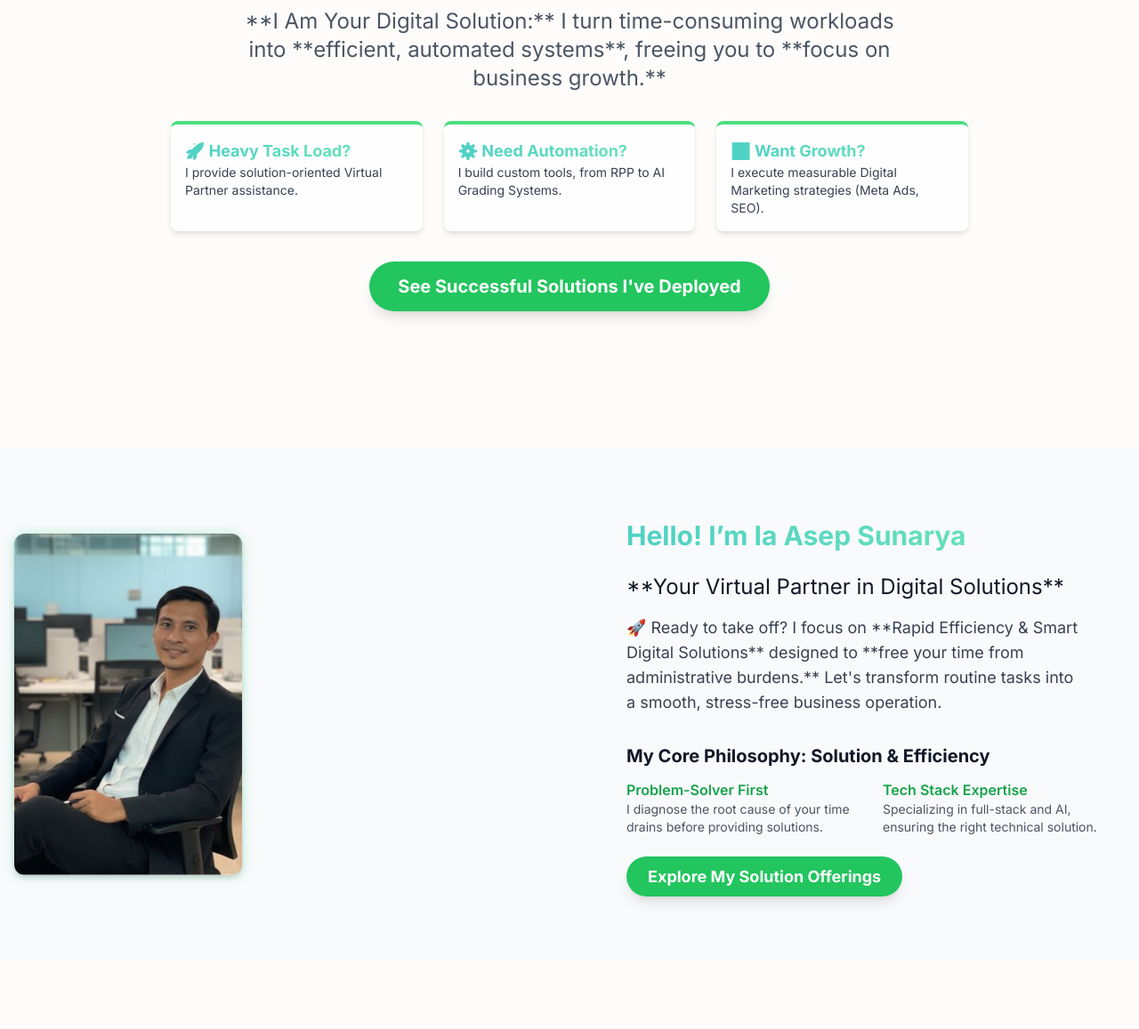
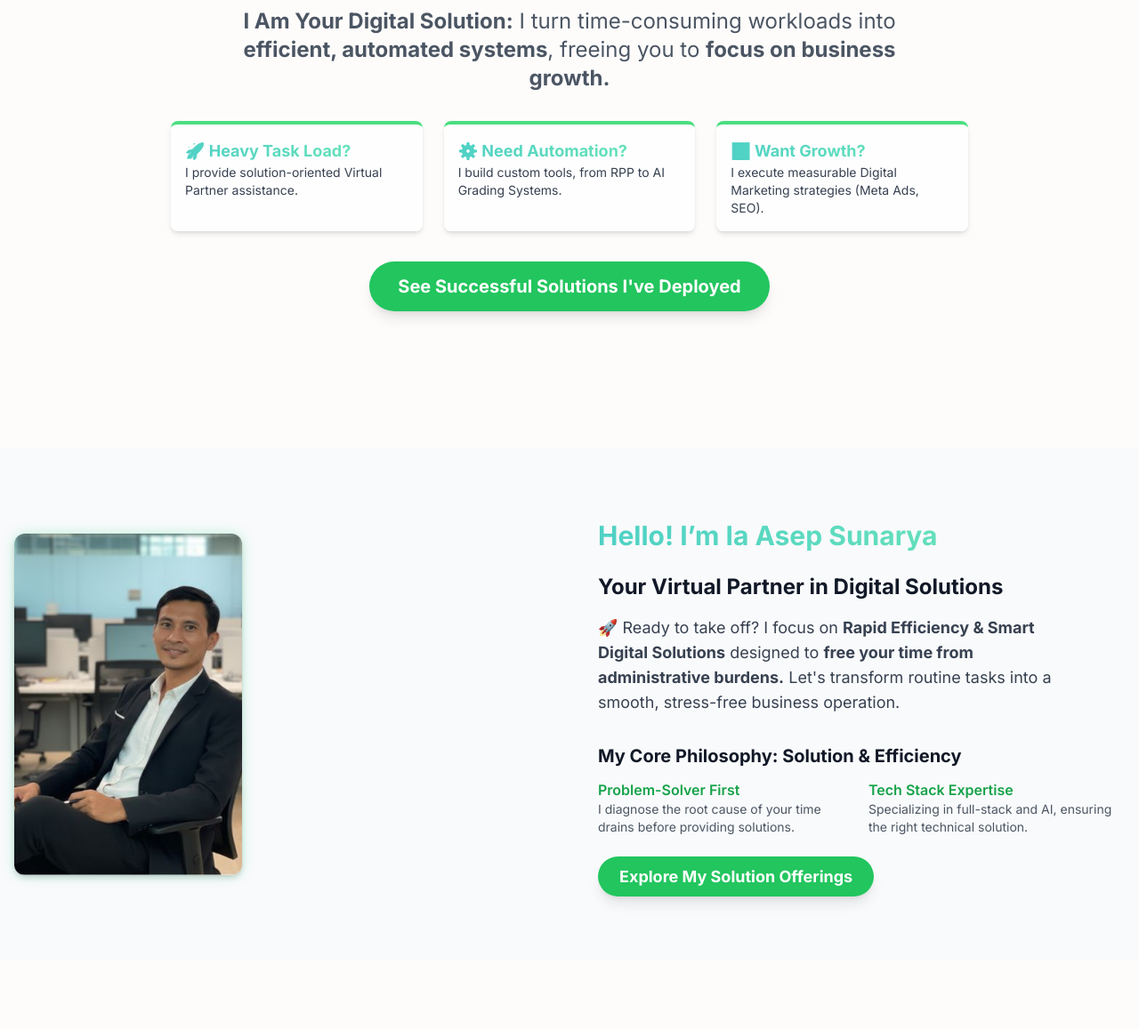
Before and after one commit to gelarsampurna12/ias-portofolio, a website: page index.html in a window 1280 px wide. Shown: the part 376-1533 px from the top of the page at 89% size. Drawn offline with nearby package versions, Linux system fonts and the light colour scheme.

Commit message:
Uspdadte indfdex.html
sss

```diff
--- a/index.html
+++ b/index.html
@@ -228,7 +228,7 @@
             </h1>
 
             <p class="mt-4 text-xl md:text-2xl text-gray-600 max-w-3xl mx-auto">
-                **I Am Your Digital Solution:** I turn time-consuming workloads into **efficient, automated systems**, freeing you to **focus on business growth.**
+                <strong>I Am Your Digital Solution:</strong> I turn time-consuming workloads into <strong>efficient, automated systems</strong>, freeing you to <strong>focus on business growth.</strong>
             </p>
 
             <div class="mt-8 grid md:grid-cols-3 gap-6 max-w-4xl mx-auto text-left">
@@ -260,13 +260,13 @@
                 <img src="ias foto profile.jpg" alt="Your Profile Photo" class="rounded-xl w-64 h-96 object-cover glowing-shadow">
             </div>
 
-            <div class="lg:w-1/2 mt-10 lg:mt-0 lg:pl-16">
+            <div class="lg:w-1/2 mt-10 lg:mt-0 lg:pl-8">
                 <h2 class="text-3xl font-bold mb-6 gradient-text">Hello! I’m Ia Asep Sunarya</h2>
                 <p class="mt-4 text-xl md:text-2xl text-gray-900">
-                    **Your Virtual Partner in Digital Solutions**
+                    <strong>Your Virtual Partner in Digital Solutions</strong>
                 </p>
                 <p class="mt-4 max-w-lg text-lg text-gray-700 mx-auto lg:mx-0">
-                    🚀 Ready to take off? I focus on **Rapid Efficiency & Smart Digital Solutions** designed to **free your time from administrative burdens.** Let's transform routine tasks into a smooth, stress-free business operation.
+                    🚀 Ready to take off? I focus on <strong>Rapid Efficiency & Smart Digital Solutions</strong> designed to <strong>free your time from administrative burdens.</strong> Let's transform routine tasks into a smooth, stress-free business operation.
                 </p>
 
                 <h3 class="text-xl font-bold mt-8 mb-3 text-gray-900">My Core Philosophy: Solution & Efficiency</h3>
```
